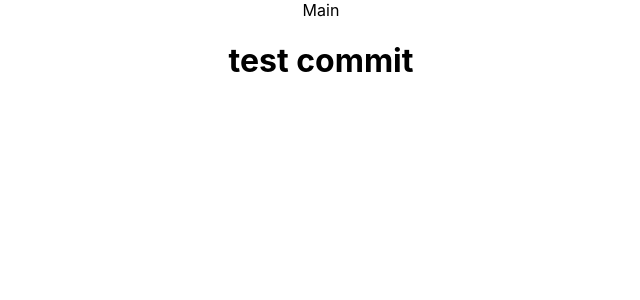
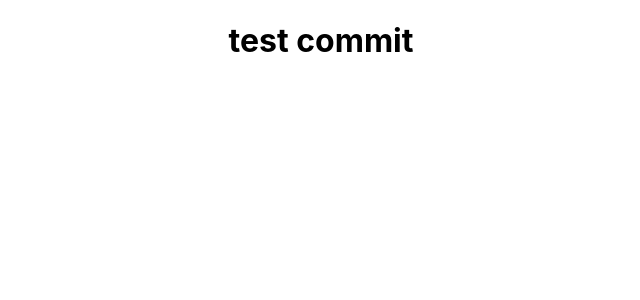
Before and after one commit to grantbrown2/The-Artchive, a React (Create React App) app in the folder client/: page / in a window 1280 px wide. Shown: the top 300 px of the page, without its empty margins (319-959 px from the left). Built offline with nearby package versions, Linux system fonts and the light colour scheme.

Commit message:
another test commit

```diff
--- a/client/src/views/Main.jsx
+++ b/client/src/views/Main.jsx
@@ -2,7 +2,7 @@ import React from 'react'
 
 const Main = () => {
     return (
-        <div>Main
+        <div>
             <h1>test commit</h1>
         </div>
     )
```
